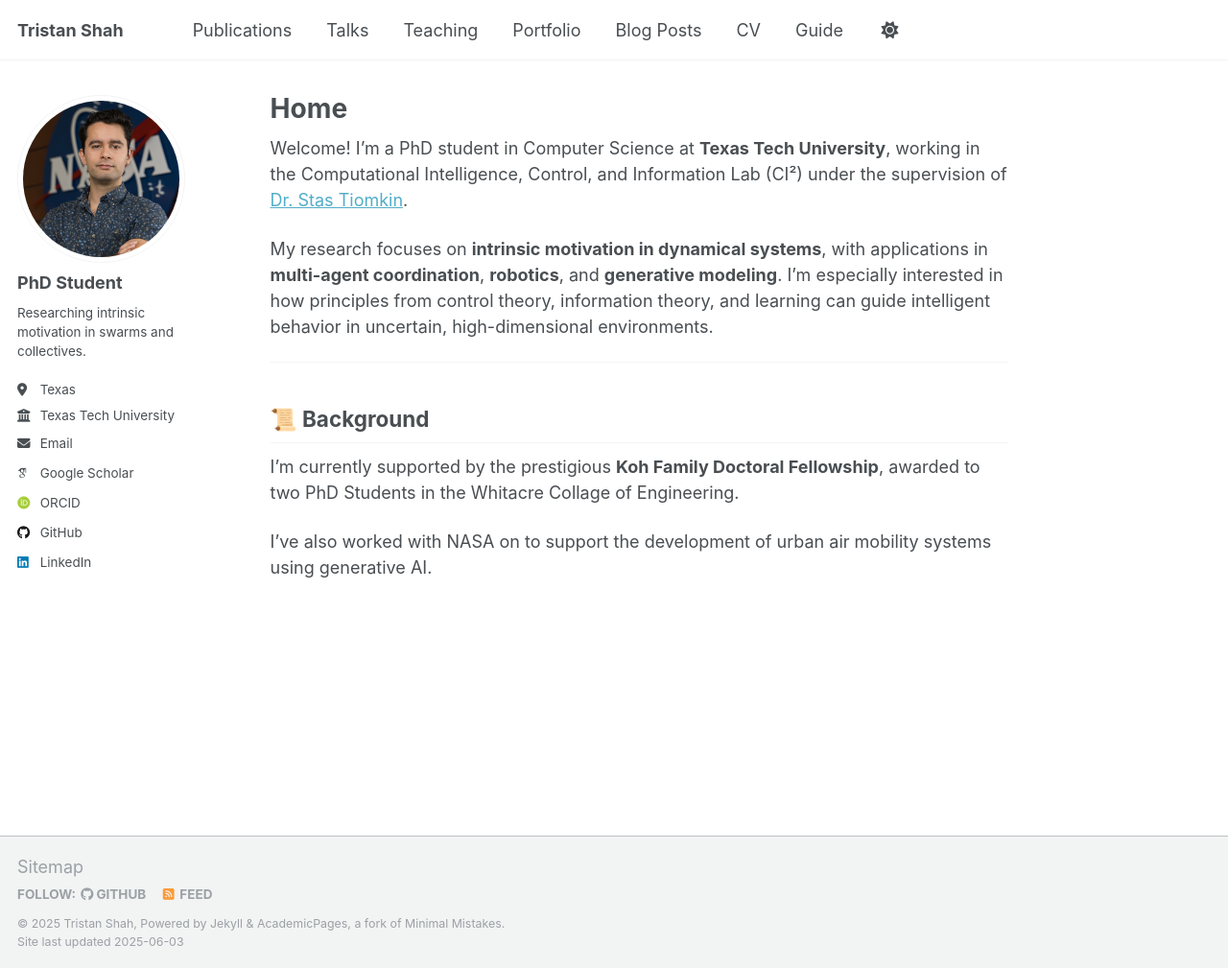
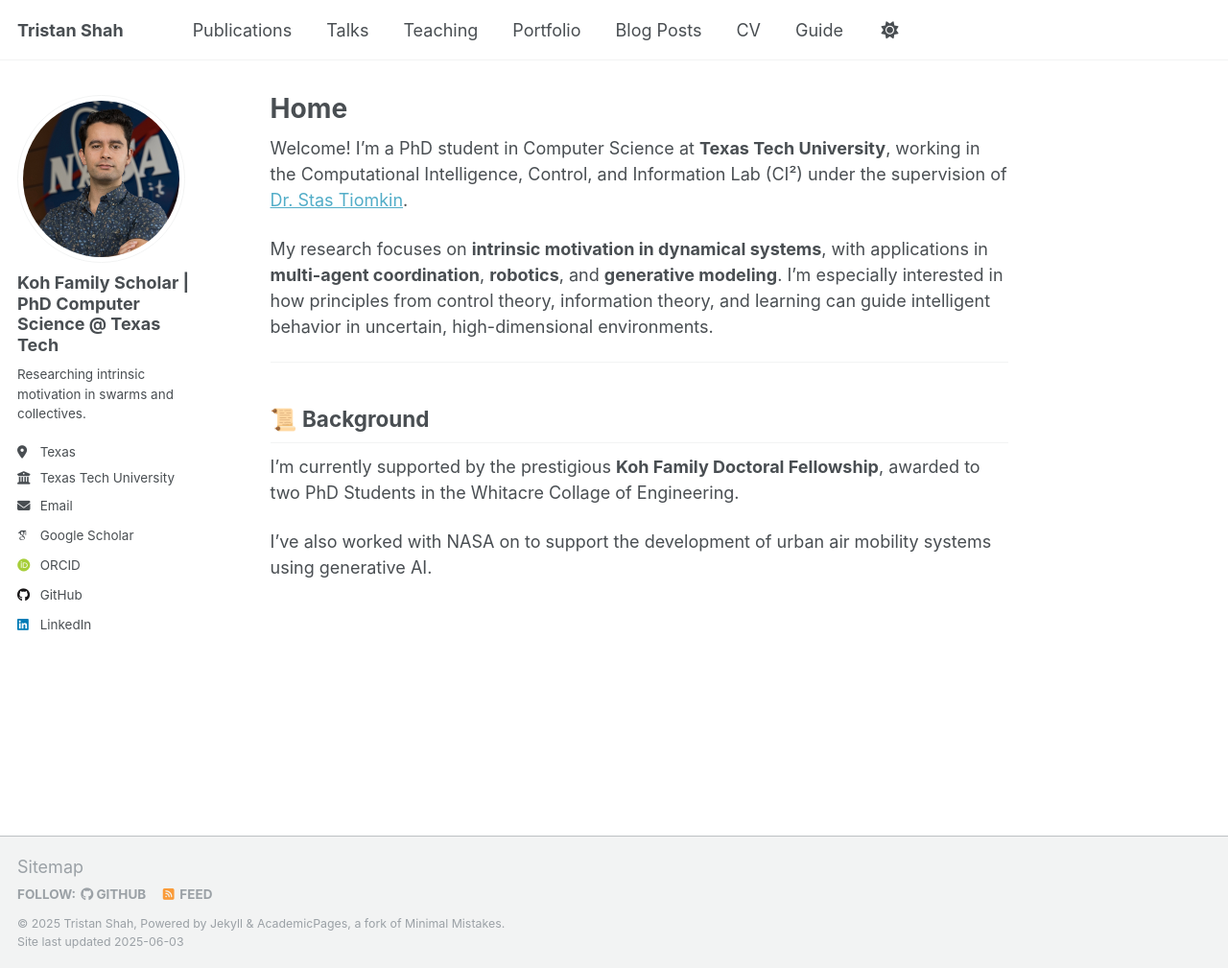
Before and after one commit to gladisor/gladisor.github.io, a Jekyll site: the page built from _pages/about.md, in a window 1280 px wide and 1009 px high. Shown: the whole window at 96% size. Built offline with Jekyll 4.4.1, drawn with Linux system fonts in a browser that asks for light colours; some web fonts are replaced.

```diff
--- a/_config.yml
+++ b/_config.yml
@@ -23,7 +23,7 @@ repository               : "tristan-shah/tristan-shah.github.io"
 author:
   # Biographic information
   avatar           : "profile.JPG"
-  name             : "PhD Student"
+  name             : "Koh Family Scholar | PhD Computer Science @ Texas Tech"
   pronouns         :
   bio              : "Researching intrinsic motivation in swarms and collectives."
   location         : "Texas"
```
